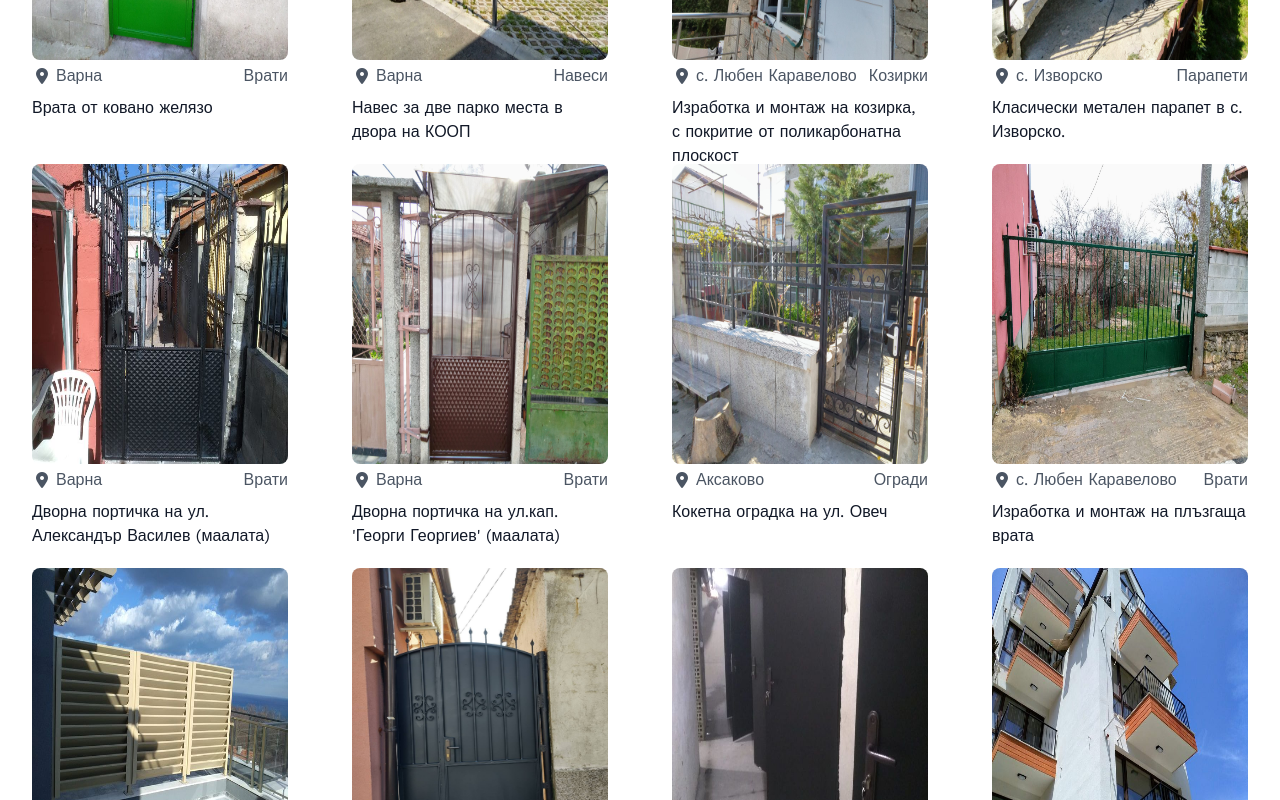
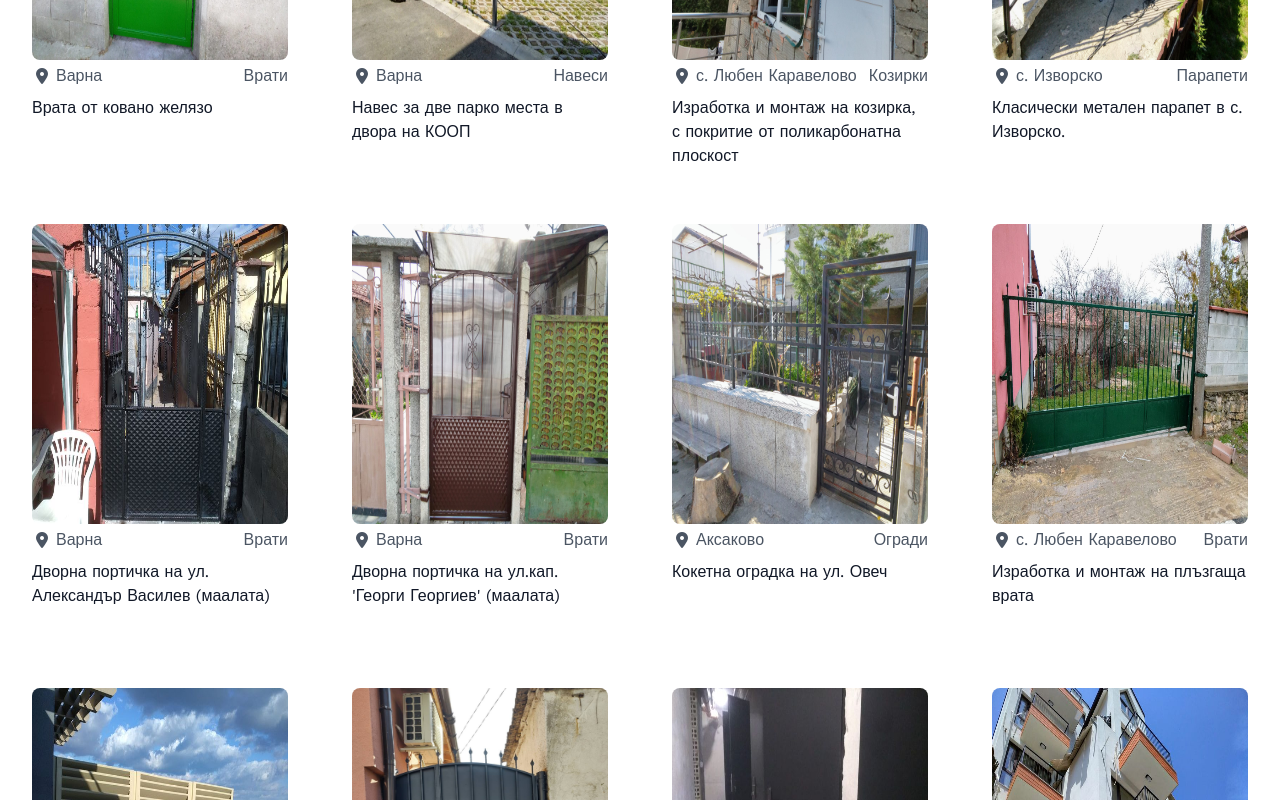
Before and after one commit to MelvinMihaylov/sino68, a Vue app: page / in a window 1280 px wide. Shown: the part 980-1780 px from the top of the page. Built offline with nearby package versions, Linux system fonts and the light colour scheme.

Commit message:
Product margin fix

```diff
--- a/src/components/Product.vue
+++ b/src/components/Product.vue
@@ -1,5 +1,5 @@
 <template>
-    <div class="w-full h-96 md:w-1/3 xl:w-1/4 p-8 flex flex-col mb-5">
+    <div class="w-full h-96 md:w-1/3 xl:w-1/4 p-8 flex flex-col mb-20">
         <a>
             <img class="hover:grow hover:shadow-lg rounded-lg" style="width: 500px; height: 250px;" :src="product.imgSRC" />
             <div class="flex items-center justify-between">
```
